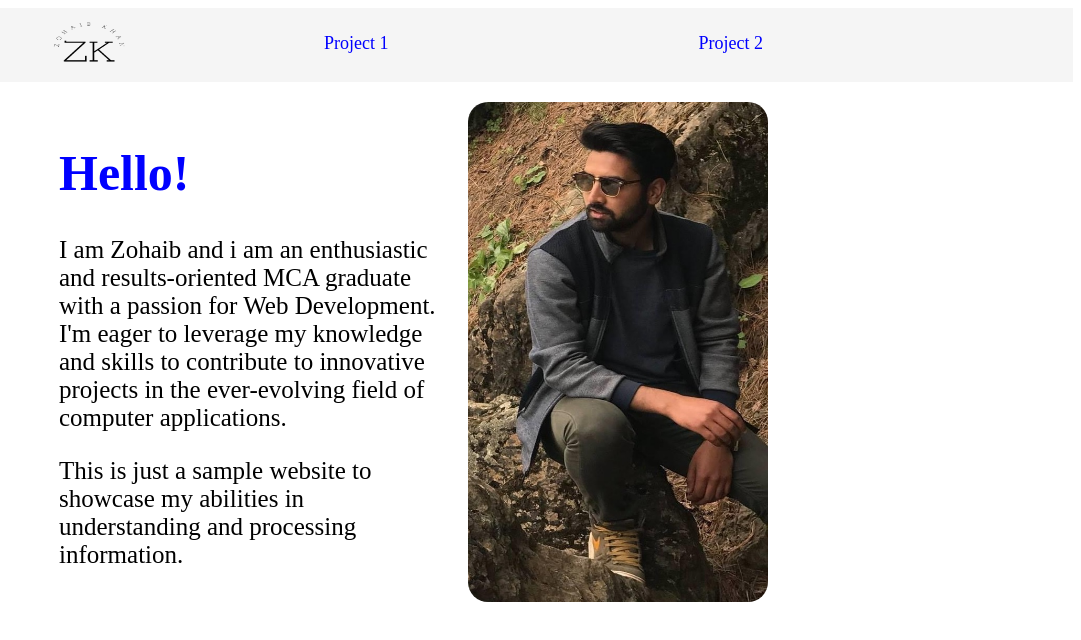
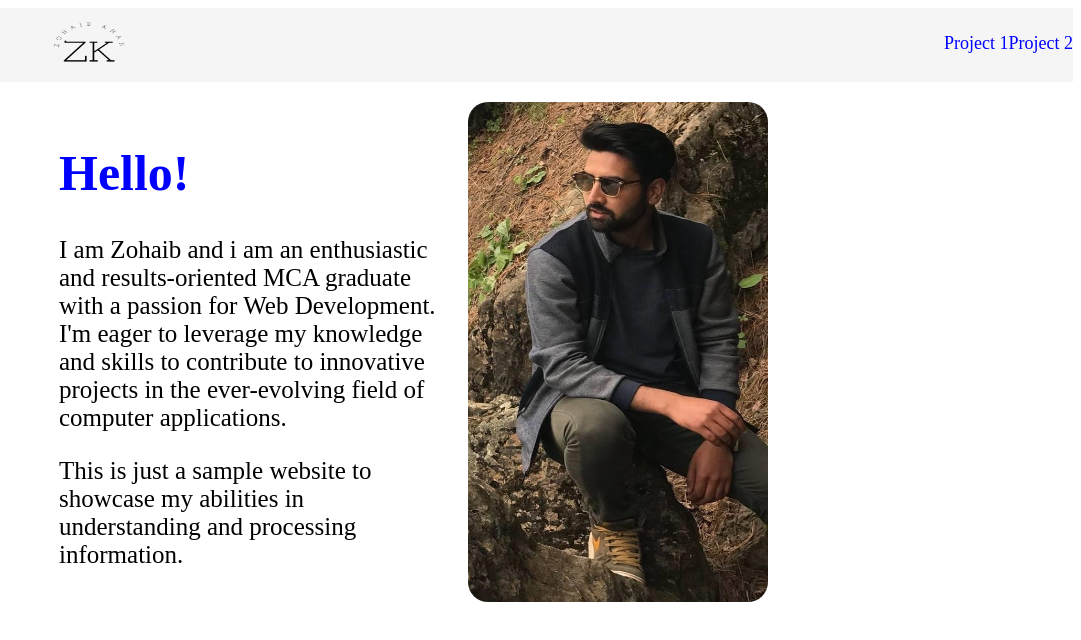
Before and after one commit to zohaibkhan001/testweb, a plain HTML site: page index.html in a window 1280 px wide. Shown: the top 640 px of the page, without its empty margins (199-1280 px from the left). Drawn offline with Linux system fonts and the light colour scheme.

Commit message:
Update index.html

```diff
--- a/index.html
+++ b/index.html
@@ -13,7 +13,7 @@
 			float: right;
 			color: blue;
 			font-size: 18px;
-			padding-right: 310px;
+			/*padding-right: 310px;*/
 			padding-top: 25px;
 			text-decoration: none;
 		}
```
